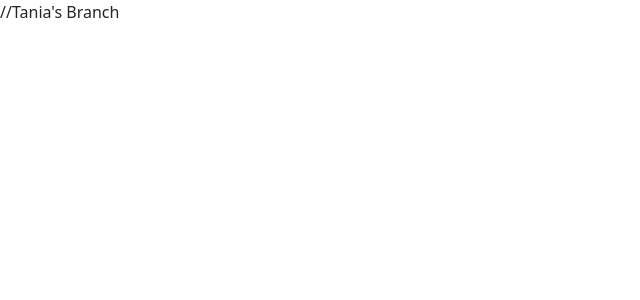
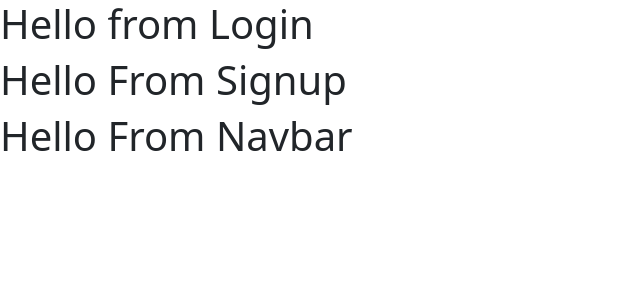
Before and after one commit to TaniaOlivas/booknook-client, a React (Create React App) app: page / in a window 1280 px wide. Shown: the top 300 px of the page, without its empty margins (0-640 px from the left). Built offline with nearby package versions, Linux system fonts and the light colour scheme.

Commit message:
Added folders for all parts

```diff
--- a/src/App.tsx
+++ b/src/App.tsx
@@ -1,9 +1,16 @@
 import React from 'react';
 import 'bootstrap/dist/css/bootstrap.css';
 import './App.css';
+import Navbar from './components/Navbar/Navbar';
+import Auth from './components/Auth/Auth';
 
 function App() {
-  return <div>//Tania's Branch</div>;
+  return (
+    <div>
+      <Auth />
+      <Navbar />
+    </div>
+  );
 }
 
 export default App;
--- /dev/null
+++ b/src/components/Auth/Auth.tsx
@@ -0,0 +1,25 @@
+import * as React from 'react';
+import { Component } from 'react';
+import Login from './Login/Login';
+import Signup from './Signup/Signup';
+
+interface AuthProps {}
+
+interface AuthState {}
+
+class Auth extends React.Component<AuthProps, AuthState> {
+  // constructor(props: AuthProps) {
+  //     super(props);
+  //     this.state = { :  };
+  // }
+  render() {
+    return (
+      <div>
+        <Login />
+        <Signup />
+      </div>
+    );
+  }
+}
+
+export default Auth;
--- /dev/null
+++ b/src/components/Auth/Login/Login.tsx
@@ -0,0 +1,22 @@
+import * as React from 'react';
+import { Component } from 'react';
+
+interface LoginProps {}
+
+interface LoginState {}
+
+class Login extends React.Component<LoginProps, LoginState> {
+  // constructor(props: LoginProps) {
+  //     super(props);
+  //     this.state = { :  };
+  // }
+  render() {
+    return (
+      <div>
+        <h1>Hello from Login</h1>
+      </div>
+    );
+  }
+}
+
+export default Login;
--- /dev/null
+++ b/src/components/Auth/Signup/Signup.tsx
@@ -0,0 +1,22 @@
+import * as React from 'react';
+import { Component } from 'react';
+
+interface SignupProps {}
+
+interface SignupState {}
+
+class Signup extends React.Component<SignupProps, SignupState> {
+  // constructor(props: SignupProps) {
+  //     super(props);
+  //     this.state = { :  };
+  // }
+  render() {
+    return (
+      <div>
+        <h1>Hello From Signup</h1>
+      </div>
+    );
+  }
+}
+
+export default Signup;
--- /dev/null
+++ b/src/components/Navbar/Navbar.tsx
@@ -0,0 +1,22 @@
+import * as React from 'react';
+import { Component } from 'react';
+
+interface NavbarProps {}
+
+interface NavbarState {}
+
+class Navbar extends React.Component<NavbarProps, NavbarState> {
+  // constructor(props: NavbarProps) {
+  //     super(props);
+  //     this.state = { :  };
+  // }
+  render() {
+    return (
+      <div>
+        <h1>Hello From Navbar</h1>
+      </div>
+    );
+  }
+}
+
+export default Navbar;
--- /dev/null
+++ b/src/components/Postings/PostingIndex.tsx
@@ -0,0 +1,2 @@
+import * as React from 'react';
+import { Component } from 'react';
--- /dev/null
+++ b/src/components/Reviews/Comments/CommentIndex.tsx
@@ -0,0 +1,2 @@
+import * as React from 'react';
+import { Component } from 'react';
--- /dev/null
+++ b/src/components/Reviews/ReviewIndex.tsx
@@ -0,0 +1,2 @@
+import * as React from 'react';
+import { Component } from 'react';
```
